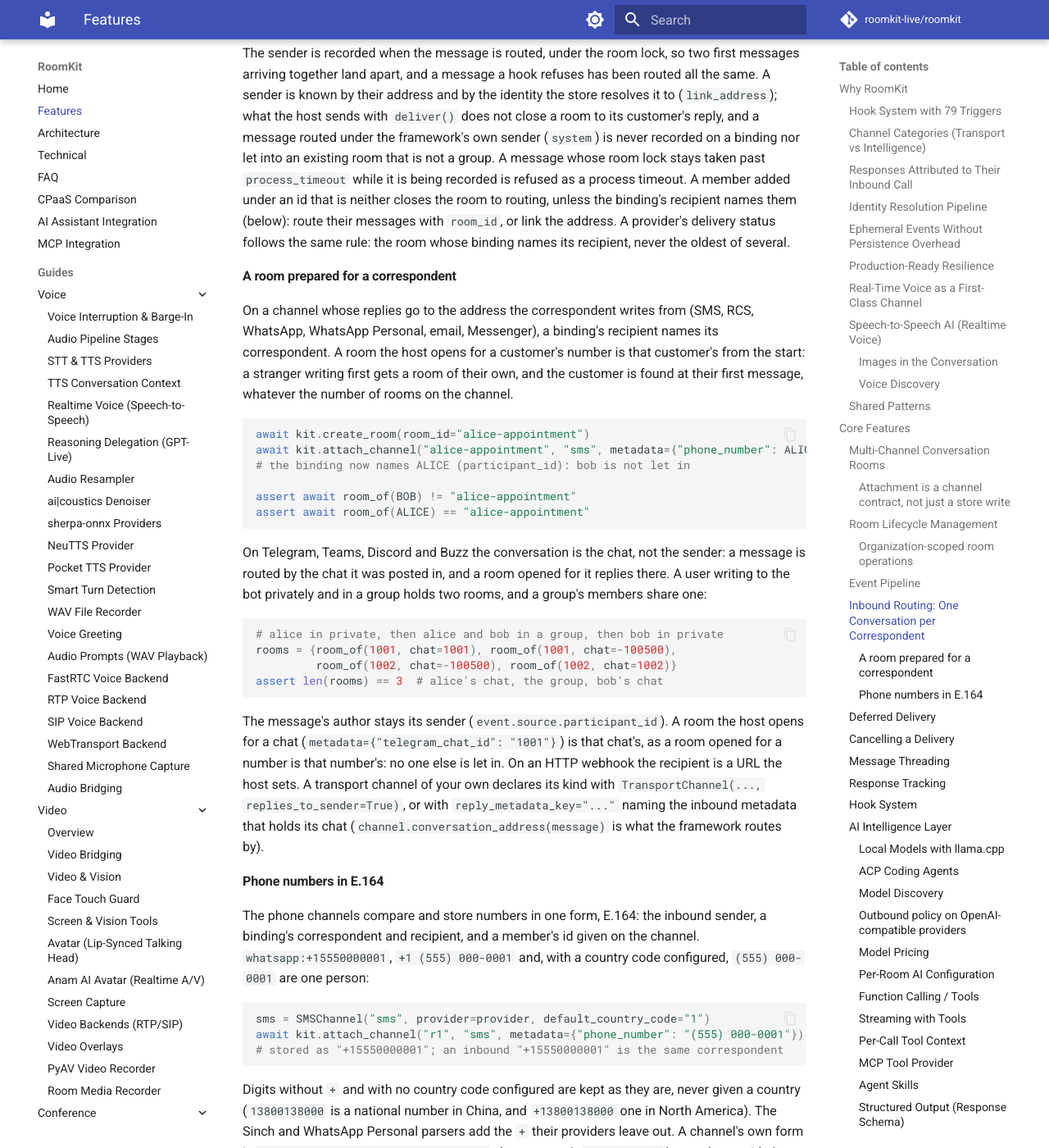
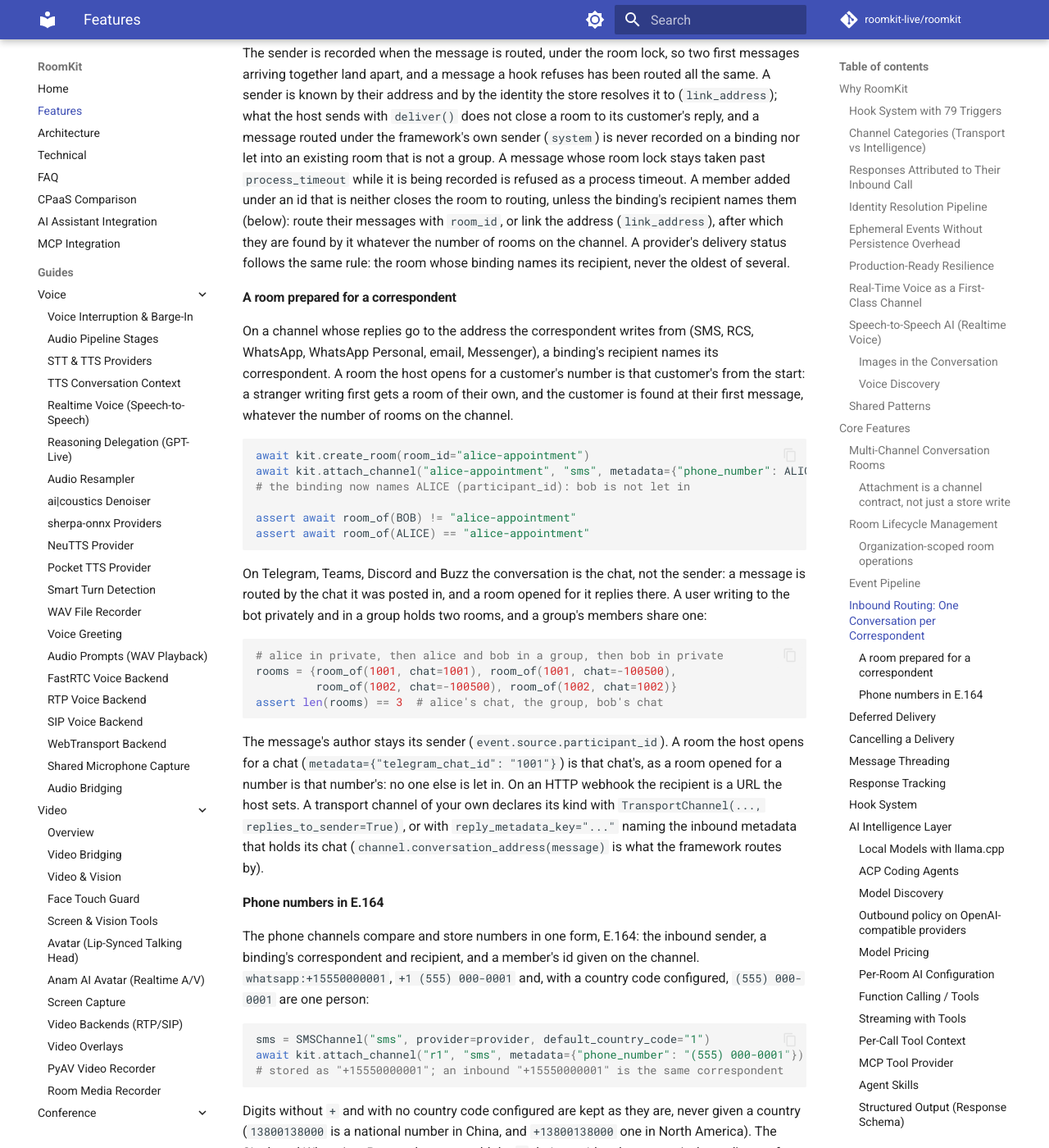
Before and after one commit to roomkit-live/roomkit-docs, an MkDocs documentation site: the page built from docs/features.md, in a window 1280 px wide and 1400 px high, scrolled down 12672 px. Shown: the whole window at 82% size. Built offline with MkDocs 1.6.1 and Material for MkDocs 9.7.7, drawn with Linux system fonts in a browser that asks for light colours; comment, search, counter and statistics services are not loaded; some of the changed text lies outside the part shown.

Commit message:
docs(routing): a member added under their identity is found by a linked address (RMK-579), and email addresses are compared lower-case (RMK-646)

```diff
--- a/docs/features.md
+++ b/docs/features.md
@@ -396,7 +396,8 @@ nor let into an existing room that is not a group. A message whose room lock sta
 being recorded is refused as a process timeout. A member added
 under an id that is neither closes the room to routing, unless the binding's
 recipient names them (below): route their messages with `room_id`, or link the
-address. A provider's delivery status follows the same rule: the room whose
+address (`link_address`), after which they are found by it whatever the number
+of rooms on the channel. A provider's delivery status follows the same rule: the room whose
 binding names its recipient, never the oldest of several.
 
 #### A room prepared for a correspondent
@@ -457,6 +458,10 @@ add the `+` their providers leave out. A channel's own form is
 `channel.normalize_address(address)`; the message's `raw_payload` keeps the
 provider's spelling. An identity address linked under another spelling
 (`link_address`) no longer matches: link it in E.164.
+
+The email channel does the same for addresses: lower-case, without a display
+name (`Alice Martin <Alice@Example.com>` is `alice@example.com`), so one
+mailbox written two ways is one room.
 
 Pass `room_id` to `process_inbound()` to route explicitly, or install a custom
 `InboundRoomRouter`. Example: `examples/shared_sms_number.py`.
```
